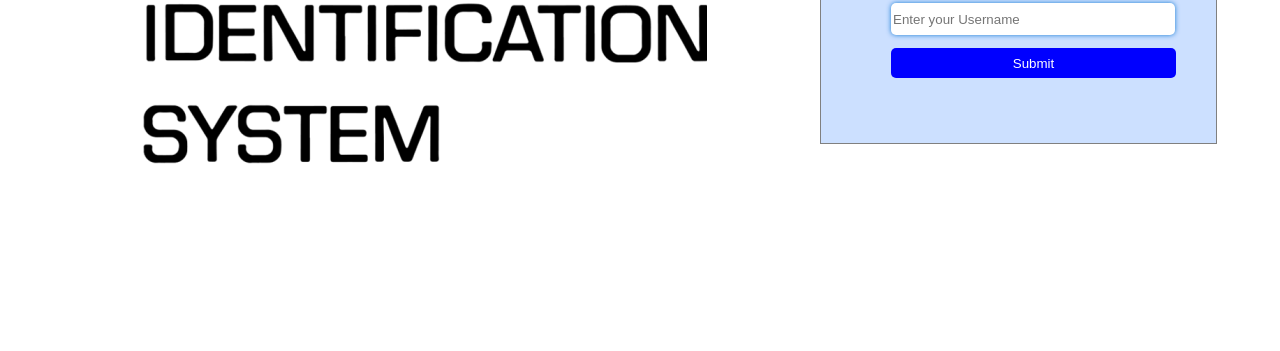
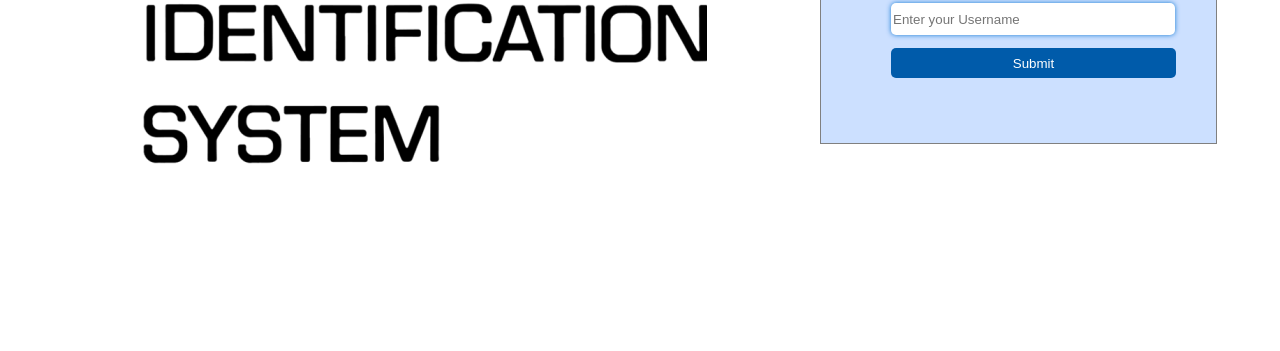
Before and after one commit to DLMRSNG/philsys_clone, a plain HTML site: page index.html in a window 1280 px wide. Shown: the part 449-800 px from the top of the page. Drawn offline with Linux system fonts and the light colour scheme.

Commit message:
Update st.css

```diff
--- a/st.css
+++ b/st.css
@@ -56,7 +56,7 @@ body {
 	margin-left: 70px;
 	border: none;
 	border-radius: 5px;
-	background-color: blue;
+	background-color: #005BAA;
 	color: white;
 	width: 285px;
 	height: 30px;
```
